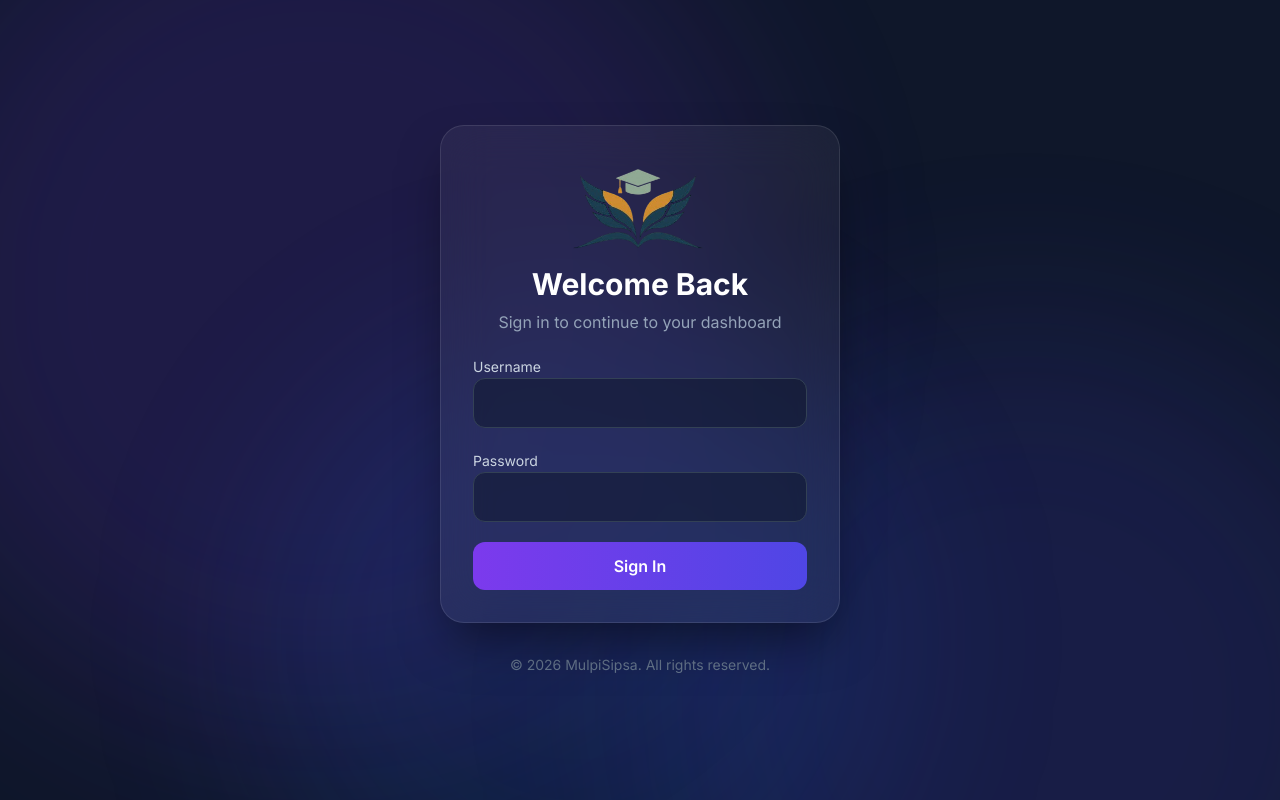
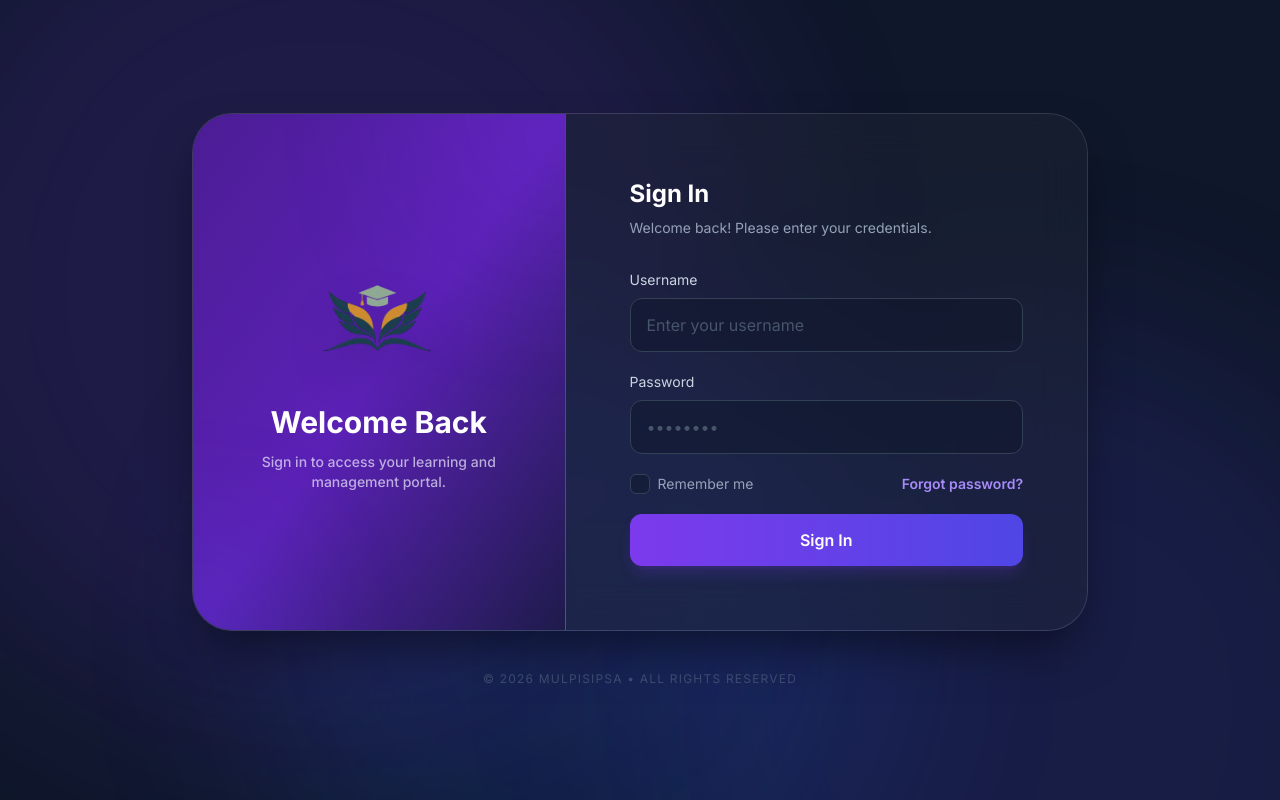
Before and after one commit to MulpiSipsaTuitionManagement/Tuition_management_system, a React (Vite) app in the folder frontend/: page / in a window 1280 px wide. Built offline with nearby package versions, Linux system fonts and the light colour scheme.

Commit message:
redesign login page,student dashboard and add forgot passdword

```diff
--- a/frontend/src/Dashboard/StudentDashboard.jsx
+++ b/frontend/src/Dashboard/StudentDashboard.jsx
@@ -49,11 +49,11 @@ export default function StudentDashboard() {
 
   const userDisplayName = user?.profile?.full_name || user?.username || 'Student';
 
-  if (loading) return (
+  {/* if (loading) return (
     <div className="min-h-screen flex items-center justify-center -m-8">
       <div className="w-12 h-12 border-4 border-purple-600 border-t-transparent rounded-full animate-spin"></div>
     </div>
-  );
+  ); */}
 
   return (
     <div className="min-h-screen bg-slate-50/50 -m-8 animate-fade-in">
--- a/frontend/src/Dashboard/TutorDashboard.jsx
+++ b/frontend/src/Dashboard/TutorDashboard.jsx
@@ -45,11 +45,11 @@ export default function TutorDashboard() {
 
   const userDisplayName = user?.profile?.full_name || user?.username || 'Tutor';
 
-  if (loading) return (
+  {/* if (loading) return (
     <div className="min-h-screen flex items-center justify-center -m-8">
       <div className="w-12 h-12 border-4 border-purple-600 border-t-transparent rounded-full animate-spin"></div>
     </div>
-  );
+  ); */}
 
   return (
     <div className="min-h-screen bg-slate-50/50 -m-8 animate-fade-in">
--- a/frontend/src/Layout/LoginPage.jsx
+++ b/frontend/src/Layout/LoginPage.jsx
@@ -1,5 +1,6 @@
 import { useState, useEffect } from 'react';
 import { motion, AnimatePresence } from 'framer-motion';
+import { X } from 'lucide-react';
 import { API } from '../api/api';
 import logo from '../assets/logo.png';
 
@@ -8,6 +9,8 @@ export default function LoginPage({ onLogin }) {
   const [formData, setFormData] = useState({ username: '', password: '' });
   const [loading, setLoading] = useState(false);
   const [error, setError] = useState('');
+  const [showForgotModal, setShowForgotModal] = useState(false);
+  const [rememberMe, setRememberMe] = useState(false);
 
   useEffect(() => {
     const timer = setTimeout(() => setShowSplash(false), 2800);
@@ -116,43 +119,89 @@ export default function LoginPage({ onLogin }) {
             initial={{ opacity: 0, y: 40 }}
             animate={{ opacity: 1, y: 0 }}
             transition={{ duration: 0.8 }}
-            className="w-full max-w-md p-6 z-10 relative"
+            className="w-full max-w-4xl mx-4 z-10 relative"
           >
-            <div className="backdrop-blur-xl bg-white/5 border border-white/10 rounded-3xl p-8 shadow-2xl shadow-black/50">
+            <div className="backdrop-blur-xl bg-white/5 border border-white/10 rounded-[2.5rem] shadow-2xl shadow-black/50 overflow-hidden flex flex-col md:flex-row">
+              {/* LEFT SIDE: Brand / Welcome Section */}
+              <div className="md:w-5/12 bg-gradient-to-br from-purple-900 via-purple-800 to-indigo-950 p-10 flex flex-col items-center justify-center text-center relative overflow-hidden border-b md:border-b-0 md:border-r border-white/10">
+                {/* Decorative background elements */}
+                <div className="absolute top-0 right-0 w-64 h-64 bg-purple-600/20 rounded-full blur-[80px] -mr-32 -mt-32"></div>
+                <div className="absolute bottom-0 left-0 w-48 h-48 bg-indigo-600/20 rounded-full blur-[60px] -ml-24 -mb-24"></div>
 
-              <div className="text-center mb-5">
+                <div className="relative z-10">
                   <img
                     src={logo}
                     alt="MulpiSipsa Logo"
-                  className="w-auto h-24 mx-auto mb-3 object-contain"
+                    className="w-32 h-32 mx-auto mb-6 object-contain filter drop-shadow-2xl"
                   />
-                <h2 className="text-3xl font-bold text-white mb-2">Welcome Back</h2>
-                <p className="text-slate-400">Sign in to continue to your dashboard</p>
+                  <h2 className="text-3xl font-bold text-white mb-3">Welcome Back</h2>
+                  <p className="text-purple-100/70 text-sm font-medium max-w-[240px] mx-auto">
+                    Sign in to access your learning and management portal.
+                  </p>
+                </div>
+              </div>
+
+              {/* RIGHT SIDE: Login Form Section */}
+              <div className="md:w-7/12 p-8 md:p-12 lg:p-16 flex flex-col justify-center bg-slate-900/40">
+                <div className="mb-8 block md:hidden text-center">
+                  <p className="text-slate-400 text-sm">Please sign in to your account</p>
+                </div>
+                <div className="mb-8 hidden md:block">
+                  <h3 className="text-2xl font-bold text-white mb-2">Sign In</h3>
+                  <p className="text-slate-400 text-sm">Welcome back! Please enter your credentials.</p>
                 </div>
 
                 <form onSubmit={handleSubmit} className="space-y-5">
                   <div>
-                  <label className="text-sm text-slate-300">Username</label>
+                    <label className="text-sm text-slate-300 mb-2 block">Username</label>
                     <input
                       type="text"
                       value={formData.username}
+                      placeholder="Enter your username"
                       onChange={(e) => setFormData({ ...formData, username: e.target.value })}
-                    className="w-full bg-slate-900/50 border border-slate-700 px-4 py-3 rounded-xl text-white"
+                      className="w-full bg-slate-900/50 border border-slate-700 px-4 py-3.5 rounded-xl text-white focus:outline-none focus:ring-2 focus:ring-purple-600/40 focus:border-purple-600/50 transition-all placeholder:text-slate-600"
                     />
                   </div>
 
                   <div>
-                  <label className="text-sm text-slate-300">Password</label>
+                    <label className="text-sm text-slate-300 mb-2 block">Password</label>
                     <input
                       type="password"
                       value={formData.password}
+                      placeholder="••••••••"
                       onChange={(e) => setFormData({ ...formData, password: e.target.value })}
-                    className="w-full bg-slate-900/50 border border-slate-700 px-4 py-3 rounded-xl text-white"
+                      className="w-full bg-slate-900/50 border border-slate-700 px-4 py-3.5 rounded-xl text-white focus:outline-none focus:ring-2 focus:ring-purple-600/40 focus:border-purple-600/50 transition-all placeholder:text-slate-600"
                     />
                   </div>
 
+                  <div className="flex items-center justify-between">
+                    <label className="flex items-center gap-2 cursor-pointer group">
+                      <div className="relative flex items-center">
+                        <input
+                          type="checkbox"
+                          checked={rememberMe}
+                          onChange={(e) => setRememberMe(e.target.checked)}
+                          className="peer appearance-none w-5 h-5 border border-slate-700 rounded-md bg-slate-900/50 checked:bg-purple-600 checked:border-purple-600 transition-all"
+                        />
+                        <div className="absolute inset-0 flex items-center justify-center text-white opacity-0 peer-checked:opacity-100 transition-opacity pointer-events-none">
+                          <svg className="w-3.5 h-3.5" fill="none" viewBox="0 0 24 24" stroke="currentColor" strokeWidth="4">
+                            <path d="M5 13l4 4L19 7" />
+                          </svg>
+                        </div>
+                      </div>
+                      <span className="text-sm text-slate-400 group-hover:text-slate-300 transition-colors">Remember me</span>
+                    </label>
+                    <button
+                      type="button"
+                      onClick={() => setShowForgotModal(true)}
+                      className="text-sm font-semibold text-purple-400 hover:text-purple-300 transition-colors"
+                    >
+                      Forgot password?
+                    </button>
+                  </div>
+
                   {error && (
-                  <div className="text-red-400 text-sm text-center bg-red-500/10 p-2 rounded-lg">
+                    <div className="text-red-400 text-sm text-center bg-red-500/10 p-3 rounded-xl border border-red-500/20">
                       {error}
                     </div>
                   )}
@@ -160,17 +209,64 @@ export default function LoginPage({ onLogin }) {
                   <button
                     type="submit"
                     disabled={loading}
-                  className="w-full bg-gradient-to-r from-purple-600 to-indigo-600 py-3 rounded-xl text-white font-semibold"
+                    className="w-full bg-gradient-to-r from-purple-600 to-indigo-600 py-3.5 rounded-xl text-white font-semibold flex items-center justify-center hover:from-purple-500 hover:to-indigo-500 transition-all transform hover:scale-[1.01] active:scale-95 shadow-lg shadow-purple-600/20"
                   >
+                    {loading ? (
+                      <div className="w-5 h-5 border-2 border-white/30 border-t-white rounded-full animate-spin mr-2" />
+                    ) : null}
                     {loading ? 'Signing in...' : 'Sign In'}
                   </button>
                 </form>
               </div>
+            </div>
 
-            <p className="text-center text-slate-500 text-sm mt-8">
-              © {new Date().getFullYear()} MulpiSipsa. All rights reserved.
+            <p className="text-center text-slate-500 text-xs mt-10 tracking-widest uppercase opacity-50">
+              © {new Date().getFullYear()} MulpiSipsa • All rights reserved
             </p>
           </motion.div>
+        )}
+      </AnimatePresence>
+
+      <AnimatePresence>
+        {showForgotModal && (
+          <div className="fixed inset-0 z-[100] flex items-center justify-center p-4">
+            <motion.div
+              initial={{ opacity: 0 }}
+              animate={{ opacity: 1 }}
+              exit={{ opacity: 0 }}
+              onClick={() => setShowForgotModal(false)}
+              className="absolute inset-0 bg-slate-950/80 backdrop-blur-sm"
+            />
+            <motion.div
+              initial={{ opacity: 0, scale: 0.95, y: 20 }}
+              animate={{ opacity: 1, scale: 1, y: 0 }}
+              exit={{ opacity: 0, scale: 0.95, y: 20 }}
+              className="relative w-full max-w-sm bg-slate-900 border border-white/10 rounded-3xl p-8 shadow-2xl"
+            >
+              <button
+                onClick={() => setShowForgotModal(false)}
+                className="absolute top-4 right-4 p-2 text-slate-400 hover:text-white hover:bg-white/5 rounded-xl transition-all"
+              >
+                <X className="w-5 h-5" />
+              </button>
+
+              <div className="text-center">
+                <div className="w-16 h-16 bg-purple-600/10 rounded-2xl flex items-center justify-center mx-auto mb-6">
+                  <X className="w-8 h-8 text-purple-500" />
+                </div>
+                <h3 className="text-xl font-bold text-white mb-2">Password Recovery</h3>
+                <p className="text-slate-400">
+                  Please contact your administration to reset your password.
+                </p>
+                <button
+                  onClick={() => setShowForgotModal(false)}
+                  className="mt-8 w-full py-3 bg-slate-800 hover:bg-slate-700 text-white font-semibold rounded-xl transition-all"
+                >
+                  Close
+                </button>
+              </div>
+            </motion.div>
+          </div>
         )}
       </AnimatePresence>
     </div>
```
Lines whose indentation alone changed are shown as unchanged.
